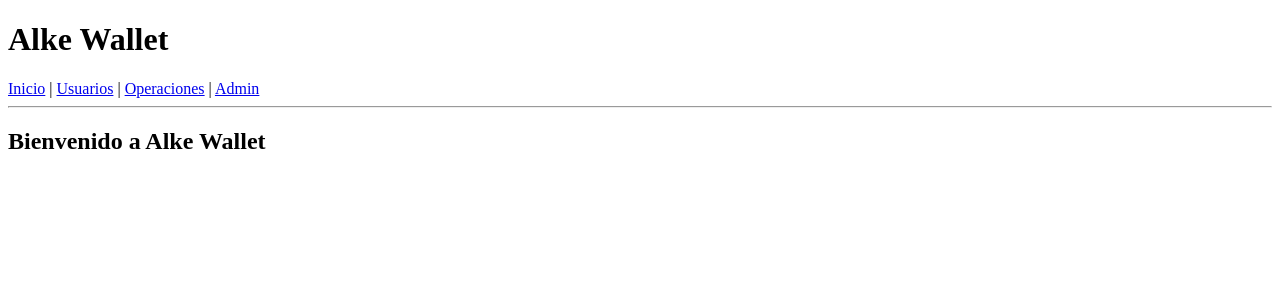
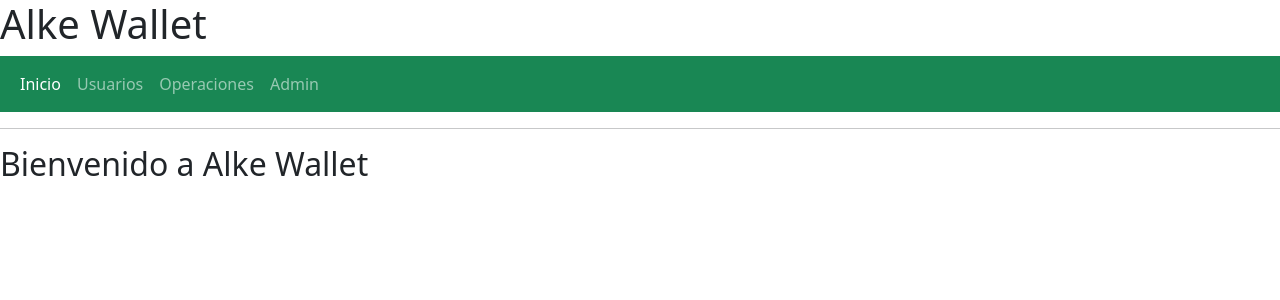
Before and after one commit to sido-idos/mod_7, a Django app: page / in a window 1280 px wide. Shown: the top 300 px of the page. Run offline with Django 5.2, Linux system fonts and the light colour scheme.

Commit message:
Modificaciones en base.html e inclusion de carpeta static

```diff
--- a/alke_wallet/settings.py
+++ b/alke_wallet/settings.py
@@ -117,3 +117,5 @@ USE_TZ = True
 # https://docs.djangoproject.com/en/6.0/howto/static-files/
 
 STATIC_URL = 'static/'
+STATICFILES_DIRS = [BASE_DIR / 'static']
+STATIC_ROOT = BASE_DIR / 'staticfiles'
--- a/templates/base.html
+++ b/templates/base.html
@@ -1,22 +1,43 @@
 <!DOCTYPE html>
-<html>
+<html lang="en">
 <head>
+    <meta charset="utf-8">
+    <meta name="viewport" content="width=device-width, initial-scale=1">
     <title>Alke Wallet</title>
+    <link href="https://cdn.jsdelivr.net/npm/bootstrap@5.3.8/dist/css/bootstrap.min.css" rel="stylesheet"
+        integrity="sha384-sRIl4kxILFvY47J16cr9ZwB07vP4J8+LH7qKQnuqkuIAvNWLzeN8tE5YBujZqJLB" crossorigin="anonymous">
 </head>
 <body>
 
 <h1>Alke Wallet</h1>
 
-<nav>
-    <a href="/">Inicio</a> |
-    <a href="/usuarios/">Usuarios</a> |
-    <a href="/operaciones/">Operaciones</a> |
-    <a href="/admin/">Admin</a>
+<nav class="navbar navbar-expand-lg bg-success" data-bs-theme="dark">
+  <div class="container-fluid">
+    <div class="collapse navbar-collapse" id="navbarNav">
+      <ul class="navbar-nav">
+        <li class="nav-item">
+          <a class="nav-link active" aria-current="page" href="/">Inicio</a>
+        </li>
+        <li class="nav-item">
+          <a class="nav-link" href="/usuarios/">Usuarios</a>
+        </li>
+        <li class="nav-item">
+          <a class="nav-link" href="/operaciones/">Operaciones</a>
+        </li>
+        <li class="nav-item">
+          <a class="nav-link" href="/admin/">Admin</a>
+        </li>
+      </ul>
+    </div>
+  </div>
 </nav>
 
 <hr>
 
 {% block content %}{% endblock %}
 
+    <script src="https://cdn.jsdelivr.net/npm/bootstrap@5.3.8/dist/js/bootstrap.bundle.min.js"
+        integrity="sha384-FKyoEForCGlyvwx9Hj09JcYn3nv7wiPVlz7YYwJrWVcXK/BmnVDxM+D2scQbITxI"
+        crossorigin="anonymous"></script>
 </body>
 </html>
```
Also changed, not shown: apps/wallet/migrations/0001_initial.py (added), db.sqlite3.
